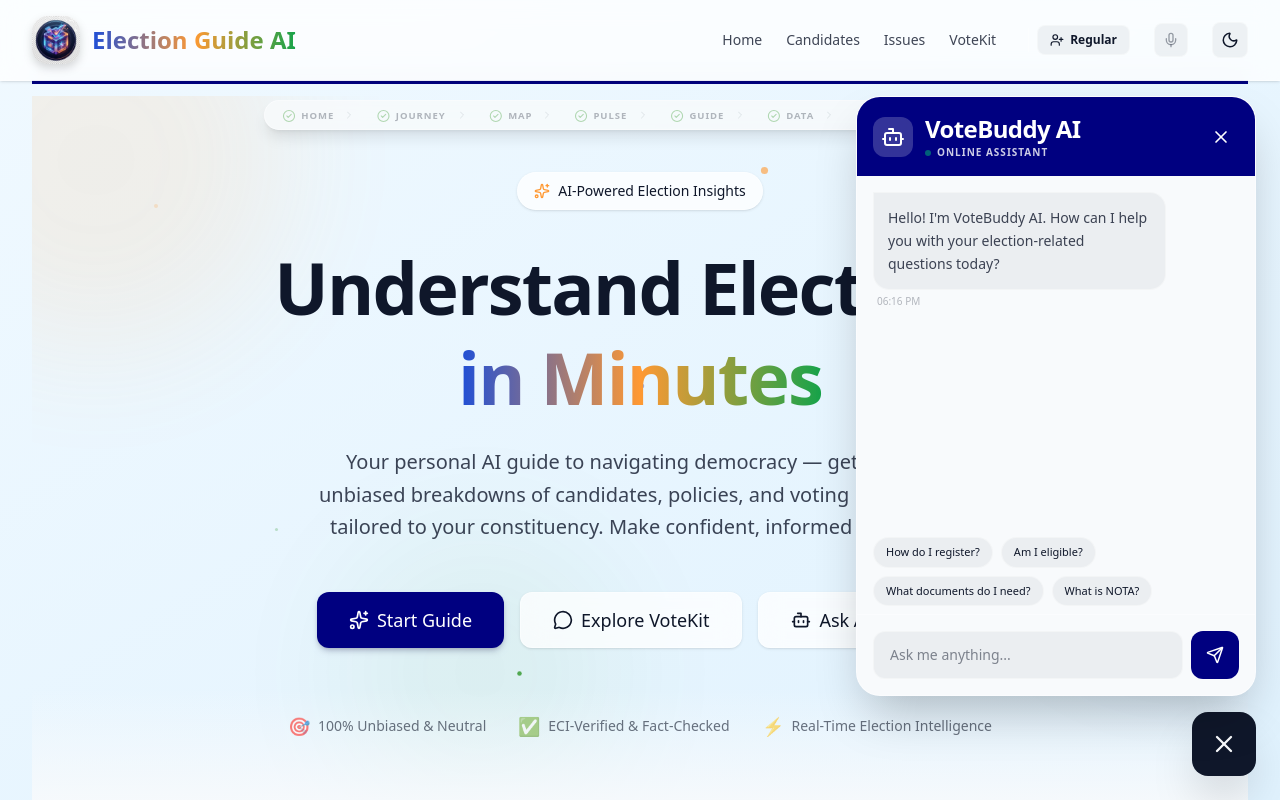
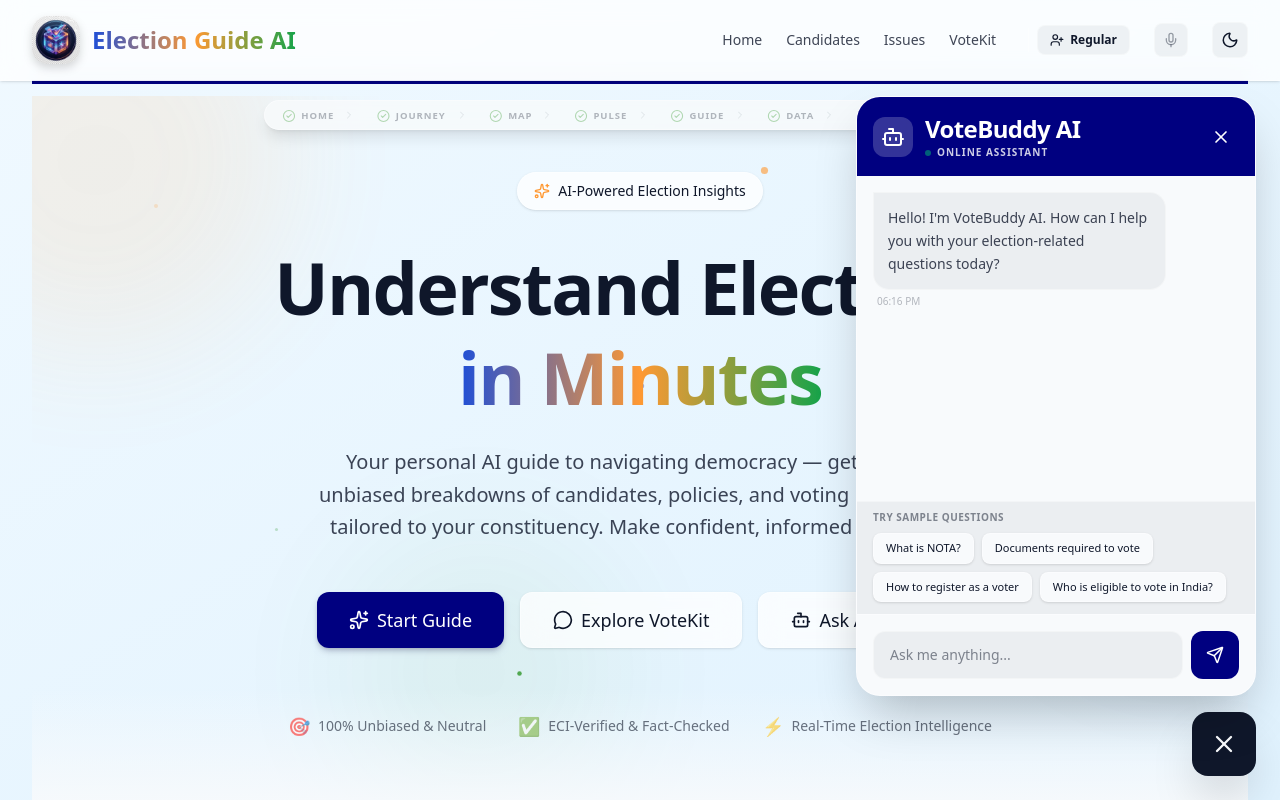
Before and after one commit to Abhaypsingh21062007/Prompt-war-Challenge-2, a Next.js app: page / in a window 1280 px wide. Both pictures are taken after a click on the button "Ask Assistant". Shown: the top 800 px of the page. Built offline with nearby package versions, Linux system fonts and the light colour scheme.

Commit message:
Add Try Sample Questions section to AI Chatbot

```diff
--- a/src/components/VoteBuddy.tsx
+++ b/src/components/VoteBuddy.tsx
@@ -36,12 +36,7 @@ const KNOWLEDGE_BASE: { [key: string]: string } = {
   "form 6": "Form 6 is used to register as a new voter or to shift your voter registration to a new constituency. You can fill it online at nvsp.in or at your nearest Electoral Registration Officer.",
 };
 
-const SUGGESTED_PROMPTS = [
-  "How do I register?",
-  "Am I eligible?",
-  "What documents do I need?",
-  "What is NOTA?"
-];
+
 
 interface Message {
   id: string;
@@ -237,18 +232,28 @@ export default function VoteBuddy() {
               )}
             </div>
 
-            {/* Suggestions */}
-            {messages.length < 3 && !isTyping && (
-              <div className="px-4 pb-2 flex flex-wrap gap-2">
-                {SUGGESTED_PROMPTS.map((prompt) => (
-                  <button
-                    key={prompt}
-                    onClick={() => handleSendMessage(prompt)}
-                    className="text-[11px] px-3 py-1.5 rounded-full bg-[var(--foreground)]/5 border border-[var(--glass-border)] hover:bg-[var(--primary)] hover:text-white hover:border-transparent transition-all cursor-pointer"
-                  >
-                    {prompt}
-                  </button>
-                ))}
+            {/* Try Sample Questions */}
+            {!isTyping && (
+              <div className="px-4 pb-3 pt-2 bg-[var(--foreground)]/5 border-t border-[var(--glass-border)]">
+                <Typography variant="body" className="text-[10px] uppercase font-bold tracking-wider mb-2 text-[var(--foreground)]/50">
+                  Try Sample Questions
+                </Typography>
+                <div className="flex flex-wrap gap-2">
+                  {[
+                    "What is NOTA?",
+                    "Documents required to vote",
+                    "How to register as a voter",
+                    "Who is eligible to vote in India?"
+                  ].map((question) => (
+                    <button
+                      key={question}
+                      onClick={() => handleSendMessage(question)}
+                      className="text-[11px] px-3 py-1.5 rounded-lg bg-[var(--background)] border border-[var(--glass-border)] hover:bg-[var(--primary)] hover:text-white hover:border-[var(--primary)] transition-all cursor-pointer shadow-sm text-left"
+                    >
+                      {question}
+                    </button>
+                  ))}
+                </div>
               </div>
             )}
 
```
